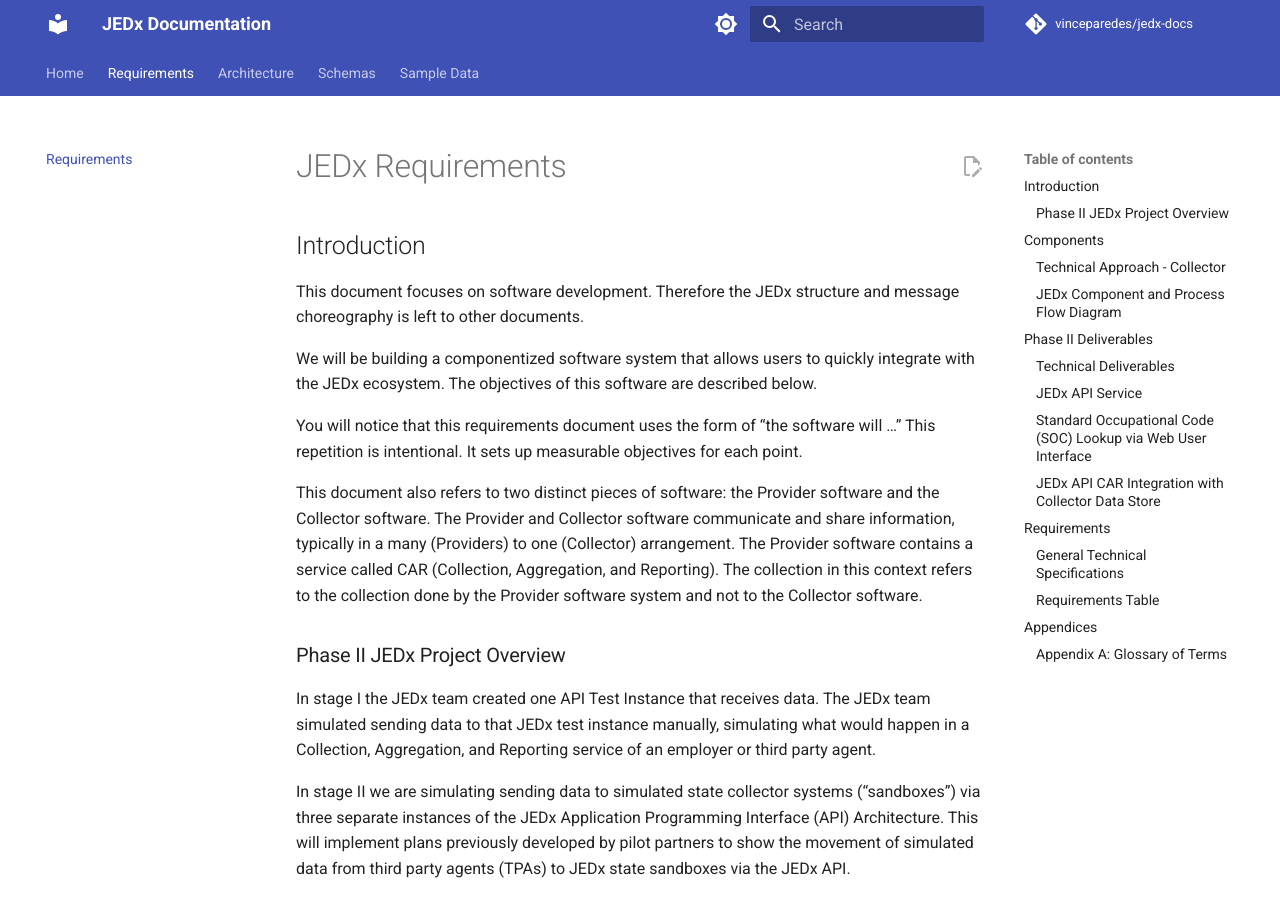
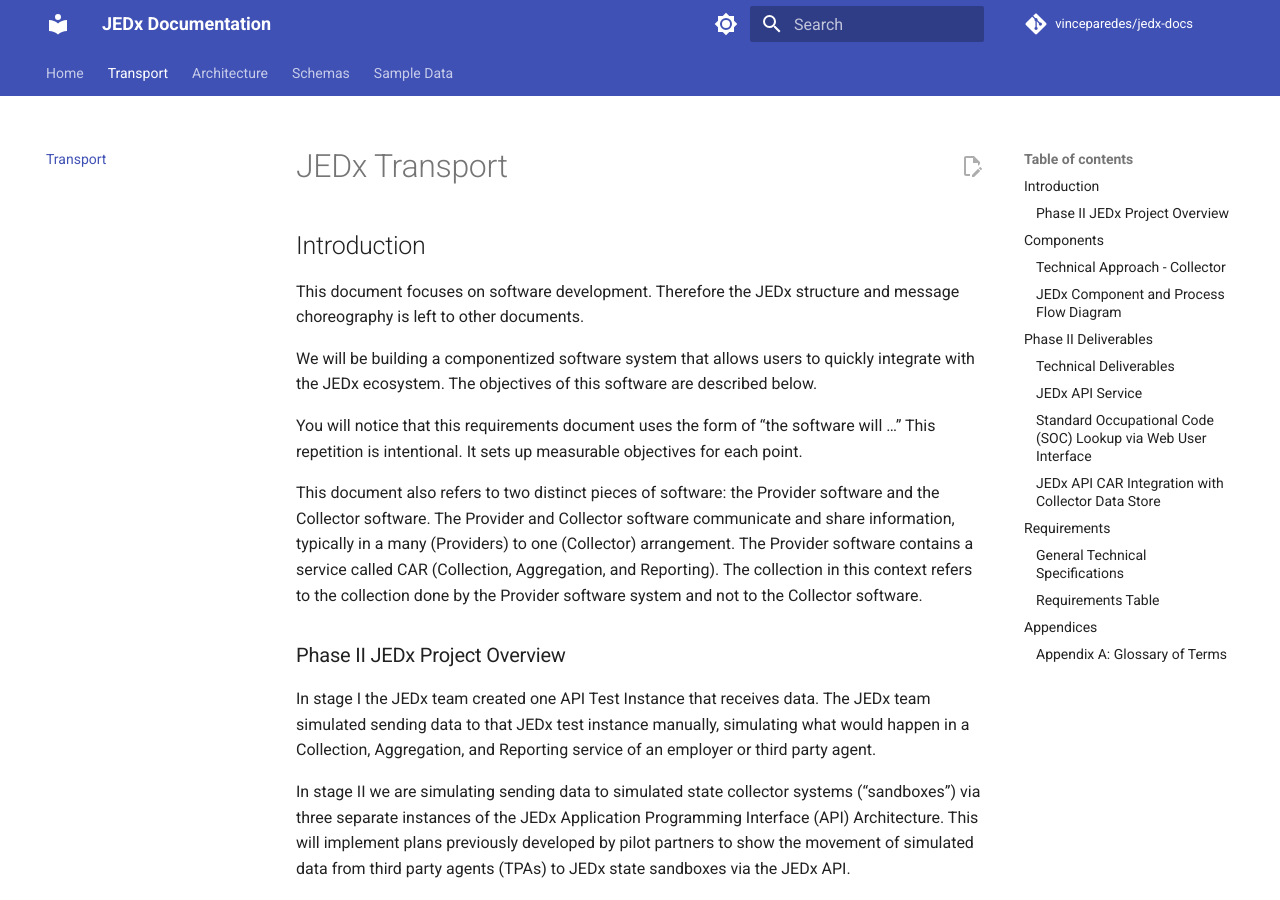
Before and after one commit to vinceparedes/jedx-docs, an MkDocs documentation site: the page built from docs/transport.md, in a window 1280 px wide and 900 px high. Built offline with MkDocs 1.6.1 and Material for MkDocs 9.7.7, drawn with Linux system fonts in a browser that asks for light colours; comment, search, counter and statistics services are not loaded; part of the change alters nothing that is shown.

Commit message:
Rename Requirements section to Transport

```diff
--- a/docs/requirements.md
+++ b/docs/transport.md
@@ -1,4 +1,4 @@
-# JEDx Requirements
+# JEDx Transport
 
 ## Introduction
 
@@ -18,7 +18,7 @@ In stage II we are simulating sending data to simulated state collector systems
 
 This data flow is shown in Figure 1 below. Each data provider will need a Collection, Aggregation, and Reporting (CAR) service to package and send the simulated data via the JEDx API. The creation of a CAR service may impose a burden on TPAs and integrators that are still exploring their interest in joining the JEDx initiative. To mitigate this burden, this project will create a simulated CAR service that can be used by multiple TPAs to send data via the JEDx API.
 
-Figure 1: JEDx Stage 2 Pilot Data Flow![](assets/images/requirements/media/image1.png){ width="663" }
+Figure 1: JEDx Stage 2 Pilot Data Flow![](assets/images/transport/media/image1.png){ width="663" }
 
 > In addition, during the course of the JEDx project up to and including the stage one pilot, the JEDx team recognized the need for additional architectural capabilities to support pilot partners in the implementation of the sandbox instances envisioned for the stage two pilot. For example, the following additional needs emerged through our planning with the partner states and BLS:
 
@@ -56,11 +56,11 @@ These diagrams provide a high-level view of how packages move through each major
 
 Figure 2. Cross-Functional Flow: Provider Sends Package to Collector
 
-![](assets/images/requirements/media/image2.png){ width="616" }
+![](assets/images/transport/media/image2.png){ width="616" }
 
 Figure 3. Cross-Functional Flow: Collector Receives Package from Provider
 
-![](assets/images/requirements/media/image3.png){ width="582" }
+![](assets/images/transport/media/image3.png){ width="582" }
 
 <span id="_heading=h.bjdq6inqds9" class="anchor"></span>
 
@@ -76,7 +76,7 @@ Any change, such as adding SOC codes, made by the data management subsystem woul
 
 Figure 4: JEDx Adapter Process Flow - Provider to Collector
 
-![](assets/images/requirements/media/image4.jpg){ width="468" }
+![](assets/images/transport/media/image4.jpg){ width="468" }
 
 ## Phase II Deliverables
 
@@ -136,11 +136,11 @@ In both cases, the “Producer” and “Consumer” roles shown in the diagrams
 
 Figure 5: Autocoding Before Submission Workflow
 
-![](assets/images/requirements/media/image5.png){ width="624" }
+![](assets/images/transport/media/image5.png){ width="624" }
 
 Figure 6: Autocoding After Submission (Round Trip) Workflow
 
-![](assets/images/requirements/media/image6.png){ width="624" }
+![](assets/images/transport/media/image6.png){ width="624" }
 
 ### JEDx API CAR Integration with Collector Data Store
 
--- a/mkdocs.yml
+++ b/mkdocs.yml
@@ -52,7 +52,7 @@ markdown_extensions:
 
 nav:
   - Home: index.md
-  - Requirements: requirements.md
+  - Transport: transport.md
   - Architecture: architecture.md
   - Schemas: schemas.md
   - Sample Data: sample-data.md
```
Also changed, not shown: docs/assets/images/transport/media/image1.png (renamed from docs/assets/images/requirements/media/image1.png), docs/assets/images/transport/media/image2.png (renamed from docs/assets/images/requirements/media/image2.png), docs/assets/images/transport/media/image3.png (renamed from docs/assets/images/requirements/media/image3.png), docs/assets/images/transport/media/image4.jpg (renamed from docs/assets/images/requirements/media/image4.jpg), docs/assets/images/transport/media/image5.png (renamed from docs/assets/images/requirements/media/image5.png), docs/assets/images/transport/media/image6.png (renamed from docs/assets/images/requirements/media/image6.png).
